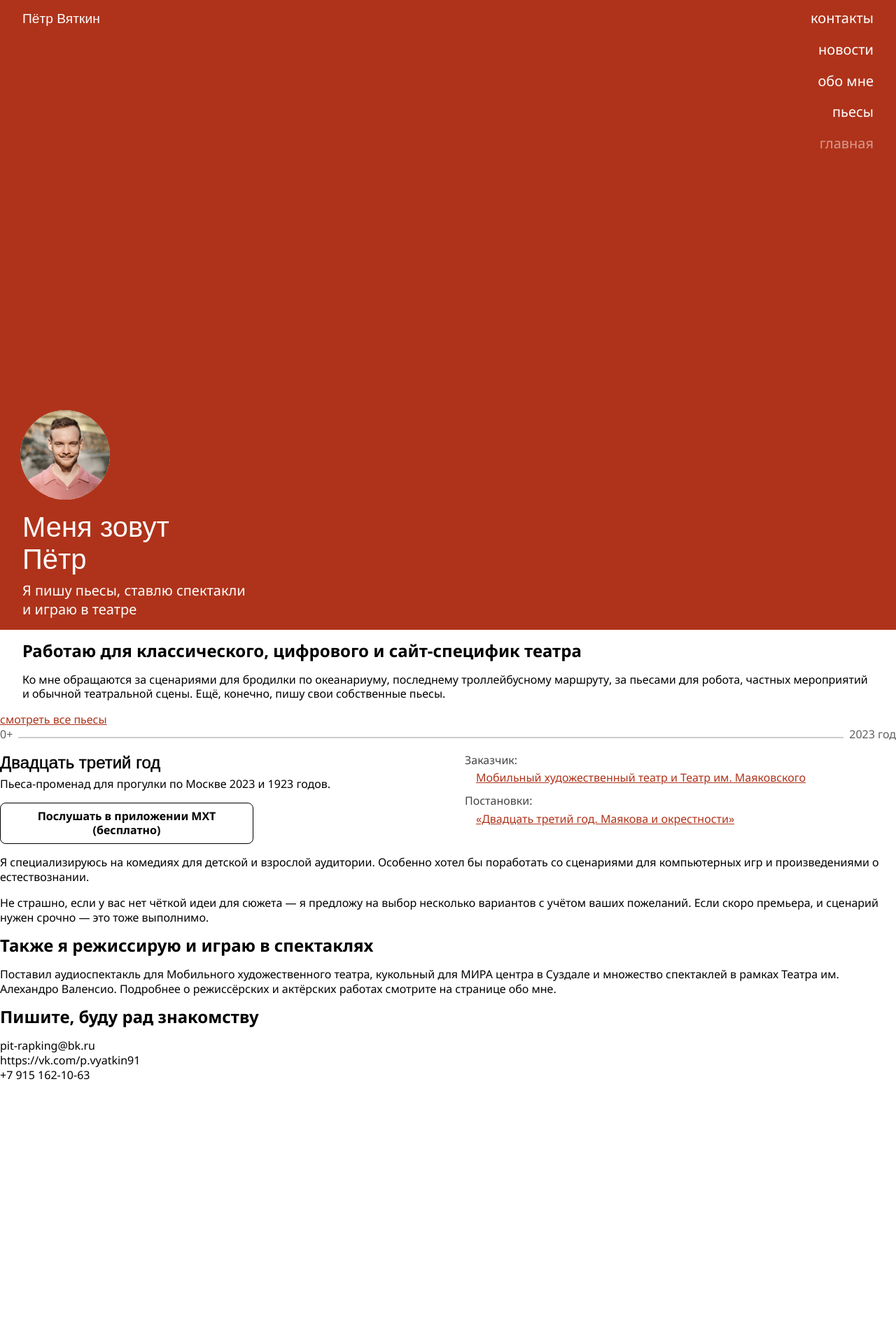
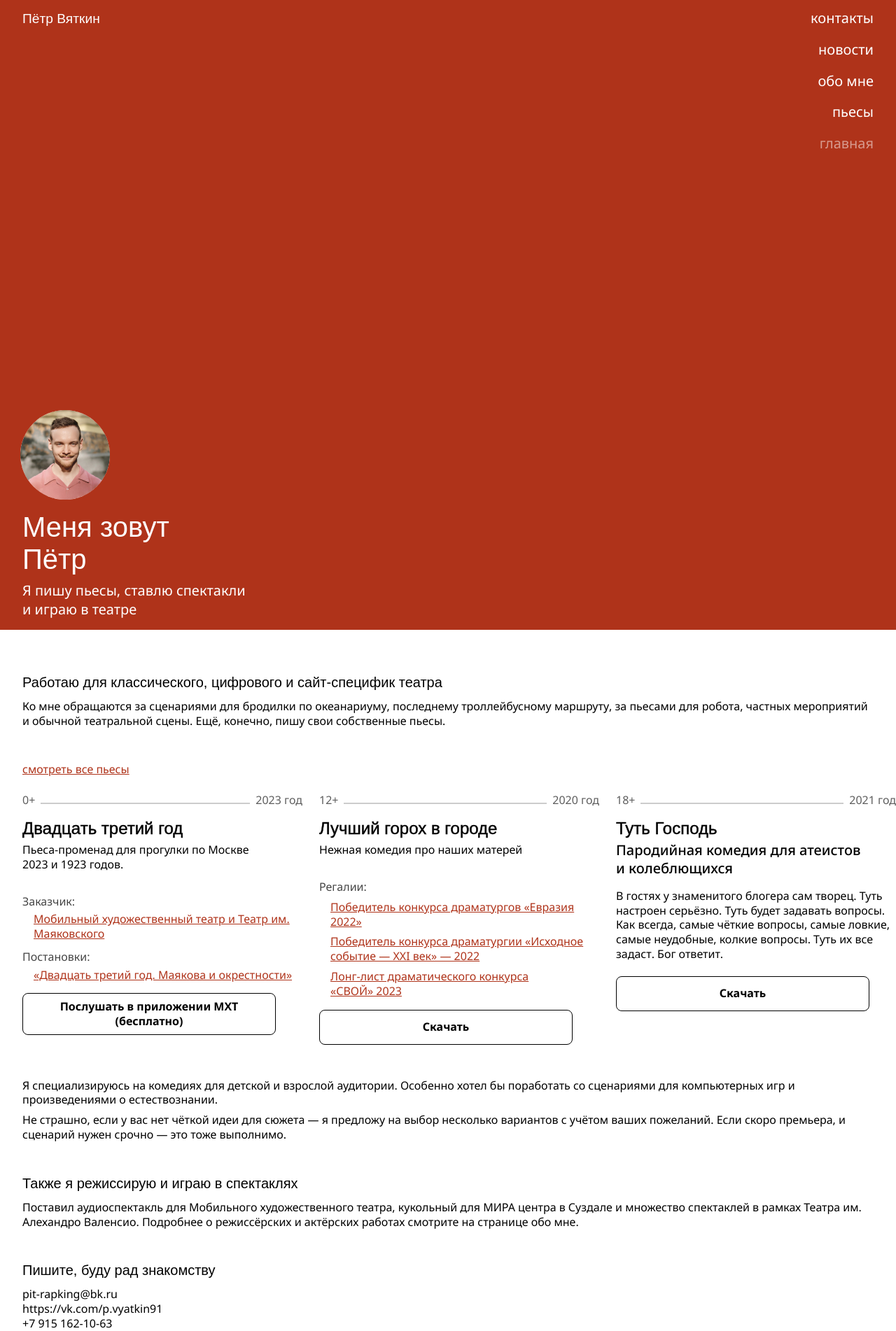
Before and after one commit to 1640max/vyatkin, a Jekyll site: the page built from index.html, in a window 1280 px wide. Shown: the whole page at 70% size. Built offline with Jekyll 4.4.1, drawn with Linux system fonts in a browser that asks for light colours; some web fonts are replaced; before the commit the page ends 1547 px from its top, so only the background shows below that.

Commit message:
Добавил контента на главную

```diff
--- /dev/null
+++ b/_sass/_index-content.scss
@@ -0,0 +1,55 @@
+.index-content {
+	display: grid;
+  grid-auto-flow: row;
+  gap: 3rem;
+}
+
+.index-content__self {
+  margin: 4rem 0 0;
+}
+
+.index-content__text {
+	display: grid;
+  grid-auto-flow: row;
+  gap: 0.5rem;
+}
+
+.index-content__heading {
+	font: 1.25rem/115% $heading-family;
+  margin: 0 0 .25rem 0;
+}
+
+.index-content__paragraph {
+	margin: 0;
+}
+
+.index-content__piece-section {
+  display: grid;
+  gap: 1.5rem;
+}
+
+.index-content__pieces-link {
+
+}
+
+.index-content__piece-cards {
+	display: grid;
+  grid-auto-flow: column;
+  grid-template-columns: unquote("min(80vw, 25rem)");
+  grid-auto-columns: unquote("min(90vw, 25rem)");
+  gap: 1.5rem;
+  align-items: start;
+  justify-content: start; // Иногда отзывы отображаются уже прокрученные
+}
+
+.index-content__piece-card {
+  grid-template-areas:
+      "header"
+      "heading"
+      "description"
+      "delimiter"
+      "table"
+      "button";
+  grid-auto-columns: auto;
+  grid-template-rows: auto;
+}
--- a/index.html
+++ b/index.html
@@ -15,8 +15,8 @@ header: false
   </div>
 </header>
 
-<section class="index-content">
-  <section class="index-content__section body__margin">
+<section class="index-content index-content__self">
+  <section class="index-content__text body__margin">
     <h2 class="index-content__heading">
       Работаю для классического, цифрового и сайт-специфик театра
     </h2>
@@ -24,11 +24,12 @@ header: false
       Ко мне обращаются за сценариями для бродилки по океанариуму, последнему троллейбусному маршруту, за пьесами для робота, частных мероприятий и обычной театральной сцены. Ещё, конечно, пишу свои собственные пьесы.
     </p>
   </section>
-  <div class="pieces-demo index-content__pieces">
-    <a class="link pieces-demo__all" href="/pieces.html">смотреть все пьесы</a>
-    <section class="pieces-demo__cards">
+  <section class="index-content__piece-section">
+    <a class="link index-content__pieces-link body__margin" href="/pieces.html">смотреть все пьесы</a>
+    <section class="index-content__piece-cards drag-to-scroll">
 
-      <article class="piece-card">
+      <!-- TODO: Сделай без переиспользования стилей, не натягивай сову на глобус. Жесть же какая-то вышла. -->
+      <article class="piece-card index-content__piece-card">
         <div class="piece-card__header">
           <div class="piece-card__age">0+</div>
           <div class="delimiter"></div>
@@ -37,40 +38,98 @@ header: false
         <header class="piece-card__heading">
           <h3 class="piece-card__title">Двадцать третий год</h3>
         </header>
-        <div class="piece-card__description">
+        <p class="piece-card__description">
           Пьеса-променад для прогулки по Москве 2023 и 1923 годов.
-        </div>
+        </p>
         <div class="delimiter piece-card__delimiter"></div>
         <div class="piece-card__table">
-            <div class="data">
-              <div class="data__key">Заказчик:</div>
+          <section class="data">
+            <header class="data__key">Заказчик:</header>
             <a class="link data__value" href="https://mobiletheater.io/">
               Мобильный художественный театр и Театр им. Маяковского
             </a>
-            </div>
-            <div class="data">
-              <div class="data__key">Постановки:</div>
+          </section>
+          <section class="data">
+            <header class="data__key">Постановки:</header>
               <a  class="link data__value"
                   href="https://oteatre.info/volkostrelov-i-artisty-mayakovki/">
                   «Двадцать третий год. Маякова и окрестности»
               </a>
-            </div>
+          </section>
         </div>
         <a  class="button link-reset piece-card__button"
             href="https://mobiletheater.io">
-            Послушать в приложении МХТ (бесплатно)
+            Послушать в приложении МХТ (бесплатно)
+        </a>
+      </article>
+
+      <article class="piece-card index-content__piece-card">
+        <div class="piece-card__header">
+          <div class="piece-card__age">12+</div>
+          <div class="delimiter"></div>
+            <div class="piece-card__year">2020 год</div>
+        </div>
+        <header class="piece-card__heading">
+          <h3 class="piece-card__title">Лучший горох в городе</h3>
+        </header>
+        <p class="piece-card__description">
+          Нежная комедия про наших матерей
+        </p>
+        <div class="delimiter piece-card__delimiter"></div>
+        <div class="piece-card__table">
+          <section class="data">
+            <header class="data__key">Регалии:</header>
+              <a  class="link data__value"
+                  href="https://www.kolyada-theatre.ru/news/obyyavlen-spisok-pobediteley-xx-mezhdunarodnogo-konkursa-dramaturgov-evraziya-2022">
+                  Победитель конкурса драматургов «Евразия 2022»
+              </a>
+              <a  class="link data__value"
+                  href="https://isobytie.tilda.ws/2022#rec199335944">
+                  Победитель конкурса драматургии «Исходное событие&nbsp;— XXI&nbsp;век»&nbsp;— 2022
+              </a>
+              <a  class="link data__value"
+                  href="https://svoy.ompural.ru/dramcontest.php?year=2023">
+                  Лонг-лист драматического конкурса «СВОЙ»&nbsp;2023
+              </a>
+          </section>
+        </div>
+        <!-- TODO: Добавить ссылку -->
+        <a  class="button link-reset piece-card__button"
+            href="">
+            Скачать
+        </a>
+      </article>
+
+      <article class="piece-card index-content__piece-card">
+        <div class="piece-card__header">
+          <div class="piece-card__age">18+</div>
+          <div class="delimiter"></div>
+            <div class="piece-card__year">2021 год</div>
+        </div>
+        <header class="piece-card__heading">
+          <h3 class="piece-card__title">Туть Господь</h3>
+          <p class="piece-card__subtitle">Пародийная комедия для атеистов и колеблющихся</p>
+        </header>
+        <p class="piece-card__description">
+          В гостях у знаменитого блогера сам творец. Туть настроен серьёзно. Туть будет задавать вопросы. Как всегда, самые чёткие вопросы, самые ловкие, самые неудобные, колкие вопросы. Туть их все задаст. Бог ответит.
+        </p>
+        <!-- TODO: Добавить ссылку -->
+        <a  class="button link-reset piece-card__button"
+            href=""
+            style="position: relative; top: -1.7rem">
+            Скачать
         </a>
       </article>
 
     </section>
-  </div>
-  <section class="index-content__section">
+  </section>
+  <section class="index-content__text body__margin">
     <p class="index-content__paragraph">
       Я специализируюсь на комедиях для детской и взрослой аудитории. Особенно хотел бы поработать со сценариями для компьютерных игр и произведениями о естествознании.
     </p>
     <p class="index-content__paragraph">Не страшно, если у вас нет чёткой идеи для сюжета — я предложу на выбор несколько вариантов с учётом ваших пожеланий. Если скоро премьера, и сценарий нужен срочно — это тоже выполнимо.</p>
   </section>
-  <section class="index-content__section">
+  <section class="index-content__text body__margin">
     <h2 class="index-content__heading">
       Также я режиссирую и играю в спектаклях
     </h2>
@@ -78,7 +137,7 @@ header: false
       Поставил аудиоспектакль для Мобильного художественного театра, кукольный для МИРА центра в Суздале и множество спектаклей в рамках Театра им. Алехандро Валенсио. Подробнее о режиссёрских и актёрских работах смотрите на странице обо мне.
     </p>
   </section>
-  <section class="index-content__section">
+  <section class="index-content__text body__margin">
     <h2 class="index-content__heading">
       Пишите, буду рад знакомству
     </h2>
--- a/style.scss
+++ b/style.scss
@@ -27,6 +27,7 @@ $indent-xl: 2rem;
 @import "_menu";
 @import "_fullscreen";
 @import "_hero";
+@import "_index-content";
 @import "_contacts";
 @import "_about";
 @import "_sort-ui";
```
Lines whose indentation alone changed are shown as unchanged.
